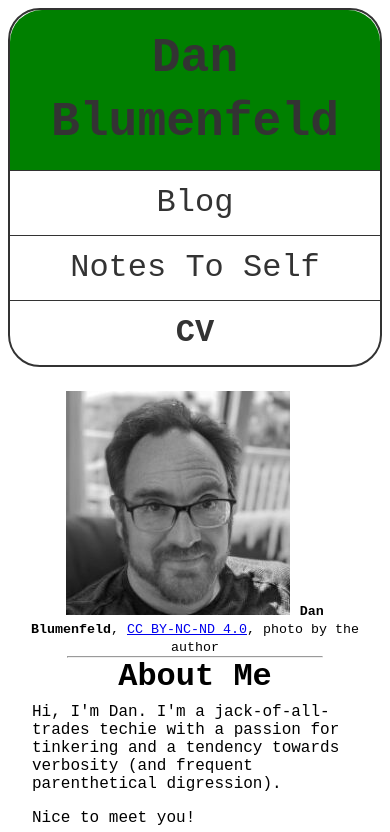
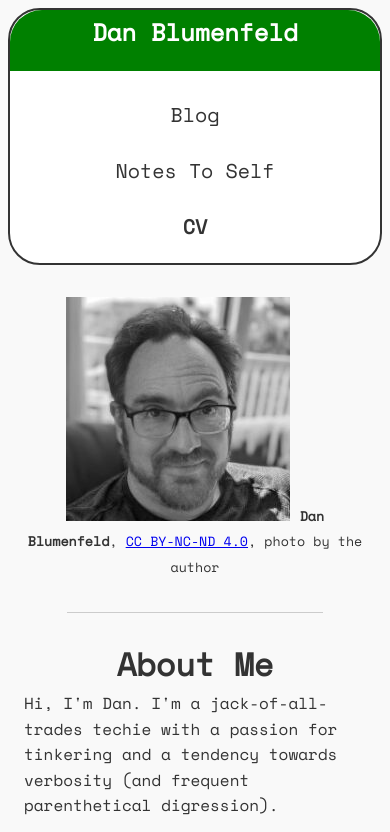
Before and after one commit to DanBlumenfeld/DanBlumenfeld.github.io, an Eleventy site: page src/cv.html in a window 390 px wide. Shown: the top 832 px of the page. Built offline with nearby package versions, Linux system fonts and the light colour scheme; Eleventy itself is replaced by a stand-in of ours; files that its build step writes are made by us from their sources.

Commit message:
Minor style and metatage updates

```diff
--- a/src/_includes/layouts/base.njk
+++ b/src/_includes/layouts/base.njk
@@ -6,6 +6,10 @@
       <meta name="viewport" content="width=device-width, initial-scale=1.0, shrink-to-fit=no">
       <meta name="author" content="Dan Blumenfeld">
       <meta name="description" content="{{description}}">
+        <meta property="og:title" content="Dan Blumenfeld">
+        <meta property="og:description" content="Personal website of Dan Blumenfeld, Software Engineer.">
+        <meta property="og:url" content="https://danieljblumenfeld.com">
+        <meta property="og:type" content="website">
       <link rel="icon" href="/assets/images/favicons/favicon.ico">
       <title>{% block title %}Dan Blumenfeld - {{title}}{% endblock %}</title>
       <link rel="stylesheet" href="/css/style.css" />
--- a/src/css/style.css
+++ b/src/css/style.css
@@ -7,127 +7,173 @@
     box-sizing: border-box;
 }
 
-/* Defaults */
-body{
-    margin: 0.5rem;
-    font-family: "Space+Mono", monospace;
-    text-align: center;
-    max-width: 1000px;
+/* Global Defaults */
+body {
+    font-family: 'Space Mono', monospace;
+    background-color: #f9f9f9;
+    color: #333;
+    line-height: 1.6;
+    margin: 0 auto;
+    padding: 1rem;
+    max-width: 800px;
 }
 
-main {
-    margin: .5rem;
-    padding: .5rem;
+/* Headings */
+h1, h2, h3 {
+    font-weight: bold;
+    margin: 1.5rem 0 0.5rem;
+    line-height: 1.2;
 }
 
-main ol {
-    margin: 1rem;
-    padding: .5rem;
+h1 {
+    font-size: 2rem;
 }
 
-main ul {
-    margin: .5rem;
-    padding: .5rem;
+h2 {
+    font-size: 1.5rem;
+}
+
+h3 {
+    font-size: 1.25rem;
+}
+
+/* Main content */
+main {
+    padding: 1rem;
 }
 
 main p {
-    padding: .5rem;
+    margin-bottom: 1rem;
 }
 
 main hr {
-    margin:auto;
+    margin: 2rem auto;
     width: 75%;
+    border: none;
+    border-top: 1px solid #ccc;
 }
 
-main h1 {
-    font-size: 2rem;
+main ul,
+main ol {
+    margin-left: 2rem;
+    padding-left: 1rem;
+    margin-bottom: 1rem;
+    text-align: left;
 }
 
-main h2 {
-    font-size: 1.5rem;
-}
-
-main h3 {
-    font-size: 1rem;
-}
-
-/* Nav bar styling */
+/* Navigation */
 nav {
+    position: sticky;
+    top: 0;
+    background-color: #fff;
     border: 2px solid #333;
     border-radius: 2rem;
     margin: 0 auto 1rem;
     max-width: 600px;
-    font-size: 2rem;
-    line-height: 4rem;
+    font-size: 1.25rem;
+    z-index: 100;
 }
 
 nav h2 {
     padding: 1rem;
     background: green;
+    color: white;
     border-radius: 2rem 2rem 0 0;
+}
+
+nav > h2:first-child {
+    padding-top: 0;
+    margin-top: 0;
 }
 
 nav h2 a {
     text-decoration: none;
+    color: white;
 }
 
 nav ul {
-    list-style-type: none;
+    list-style: none;
+    display: flex;
+    justify-content: space-around;
+    flex-wrap: wrap;
+    padding: 0.5rem 1rem;
 }
 
 nav li {
-    border-top: 1px solid #333;
-}
-
-nav li a {
-    display: block;
+    margin: 0.25rem 0;
 }
 
 nav a, nav a:visited {
+    color: #333;
     text-decoration: none;
-    color: #333
+    padding: 0.5rem 1rem;
+    display: inline-block;
+    border-radius: 0.5rem;
+    transition: background-color 0.3s;
 }
 
-nav li a:hover, nav li a:focus {
-    background: #333;
-    color: whitesmoke;
+nav a:hover, nav a:focus {
+    background-color: #333;
+    color: #fff;
     cursor: pointer;
 }
 
 nav li.active {
-    font-weight: bolder;
+    font-weight: bold;
 }
 
-nav li:last-child a {
-    border-radius: 0 0 2rem 2rem;
+/* Footer */
+footer {
+    margin-top: 4rem;
+    text-align: center;
+    font-size: 0.9rem;
+    color: #666;
 }
 
-
-/* Footer */
 footer span {
-    padding: .5rem;
+    display: inline-block;
+    padding: 0.5rem;
 }
 
-
-/* Blog specific styling */
+/* Article Styling */
 article.blog-article {
     text-align: left;
+    margin-bottom: 2rem;
 }
 
-/* CV-specific styling */
+/* CV Styling */
 .cv {
     text-align: center;
 }
 
 .cv ul, .cv ol {
-    padding-left: 10%;
+    padding-left: 2rem;
     text-align: left;
 }
 
 .cv section hr {
-    max-width: 40%
+    max-width: 40%;
+    margin: 2rem auto;
 }
 
 .cv p {
     text-align: left;
+    margin-bottom: 1rem;
 }
+
+/* Responsive Layout */
+@media (max-width: 768px) {
+    body {
+        padding: 0.5rem;
+    }
+
+    nav ul {
+        flex-direction: column;
+        align-items: center;
+    }
+
+    nav a {
+        width: 100%;
+        text-align: center;
+    }
+}
```
